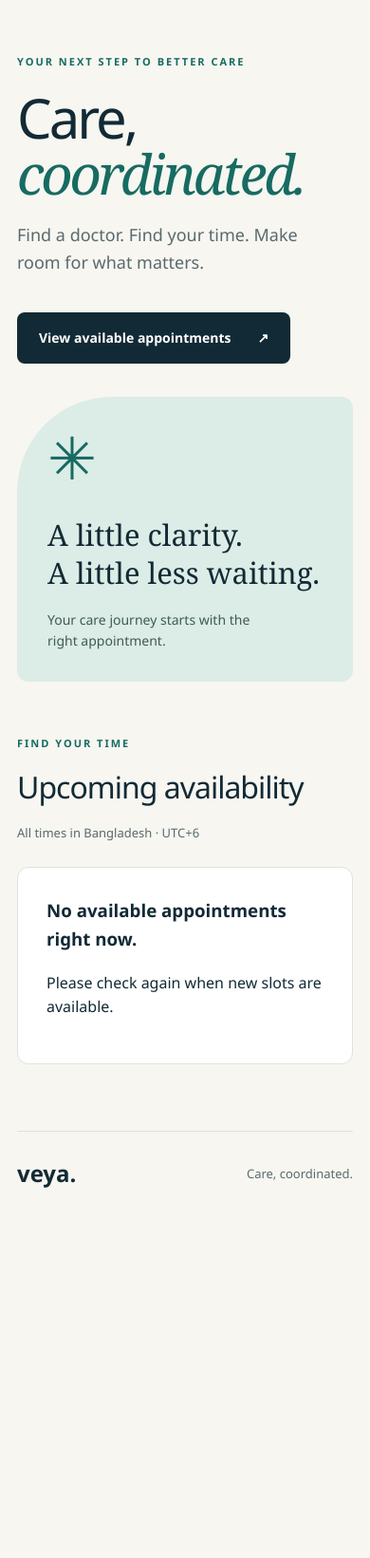
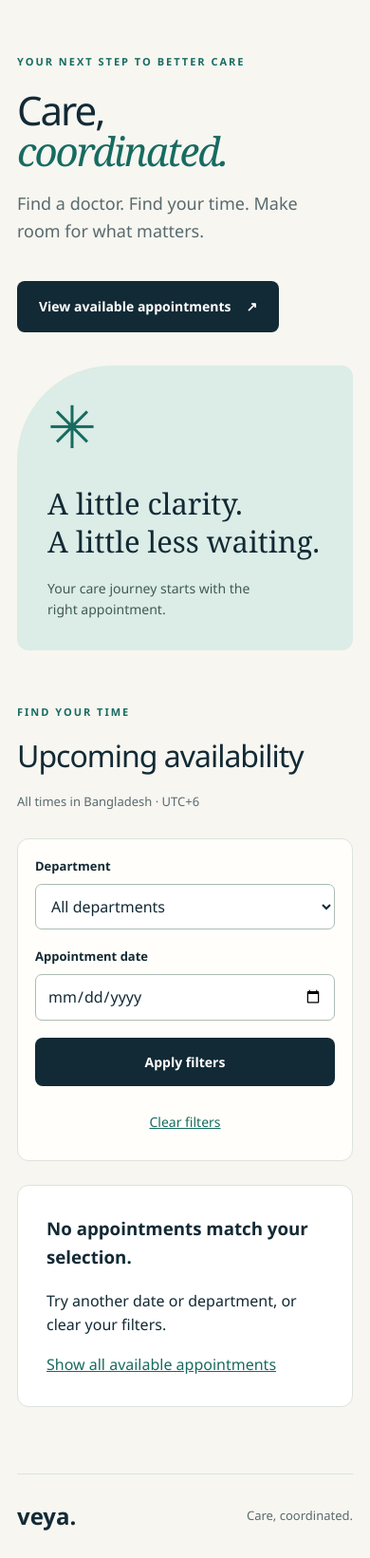
Before and after one commit to constant6154/database_project_3210, a Python web app: template app/templates/home.html in a window 390 px wide. Shown: the part 100-1741 px from the top of the page at 95% size. Before the commit the page ends 1351 px from the top, so only its background shows below. Run offline with Jinja, Linux system fonts and the light colour scheme; the template is opened without the code that fills it, so the values that code supplies are empty.

Commit message:
Add department and date filters with responsive controls

```diff
--- a/app/static/style.css
+++ b/app/static/style.css
@@ -339,3 +339,131 @@ footer {
         scroll-behavior: auto;
     }
 }
+
+
+.filters {
+    display: grid;
+    grid-template-columns: minmax(0, 1fr) minmax(0, 1fr) auto;
+    align-items: end;
+    gap: 18px;
+    margin-top: 28px;
+    padding: 22px;
+    background: #fffefa;
+    border: 1px solid var(--line);
+    border-radius: 12px;
+}
+
+.filter-field {
+    min-width: 0;
+}
+
+.filter-field label {
+    display: block;
+    margin-bottom: 8px;
+    font-size: 13px;
+    font-weight: 600;
+}
+
+.filter-field select,
+.filter-field input {
+    display: block;
+    width: 100%;
+    min-width: 0;
+    min-height: 48px;
+    padding: 10px 12px;
+    border: 1px solid #abbcb5;
+    border-radius: 7px;
+    background: white;
+    color: var(--navy);
+    font: inherit;
+    font-size: 16px;
+}
+
+.filter-actions {
+    display: flex;
+    align-items: center;
+    flex-wrap: wrap;
+    gap: 16px;
+}
+
+.filter-submit {
+    margin-top: 0;
+    min-height: 48px;
+    border: 0;
+    cursor: pointer;
+    justify-content: center;
+    font-family: inherit;
+}
+
+.filter-actions .text-link {
+    display: inline-flex;
+    align-items: center;
+    min-height: 44px;
+    font-size: 14px;
+}
+
+button:focus-visible,
+select:focus-visible,
+input:focus-visible {
+    outline: 3px solid var(--teal);
+    outline-offset: 3px;
+}
+
+.hero > *,
+.slot-card {
+    min-width: 0;
+}
+
+.slot-card h3,
+.department {
+    overflow-wrap: anywhere;
+}
+
+.card-footer {
+    flex-wrap: wrap;
+}
+
+@media (max-width: 1000px) {
+    .filters {
+        grid-template-columns: repeat(2, minmax(0, 1fr));
+    }
+
+    .filter-actions {
+        grid-column: 1 / -1;
+    }
+}
+
+@media (max-width: 700px) {
+    .filters {
+        grid-template-columns: minmax(0, 1fr);
+        padding: 18px;
+    }
+
+    .filter-actions {
+        flex-direction: column;
+        align-items: stretch;
+    }
+
+    .filter-actions .text-link {
+        justify-content: center;
+    }
+
+    .site-header,
+    footer {
+        flex-wrap: wrap;
+    }
+
+    .summary {
+        gap: 12px 20px;
+    }
+
+    h1 {
+        font-size: clamp(42px, 10vw, 58px);
+        letter-spacing: -2px;
+    }
+
+    .hero .button {
+        max-width: 100%;
+        gap: 16px;
+    }
+}
--- a/app/templates/home.html
+++ b/app/templates/home.html
@@ -46,12 +46,61 @@
                 <p class="timezone">All times in Bangladesh · UTC+6</p>
             </div>
 
+
+                        <form class="filters"
+                  method="get"
+                  action="{{ url_for('home') }}#availability">
+
+                <div class="filter-field">
+                    <label for="department">Department</label>
+                    <select id="department" name="department">
+                        <option value="">All departments</option>
+                        {% for department in departments %}
+                            <option value="{{ department }}"
+                                {% if department == selected_department %}
+                                    selected
+                                {% endif %}>
+                                {{ department }}
+                            </option>
+                        {% endfor %}
+                    </select>
+                </div>
+
+                <div class="filter-field">
+                    <label for="appointment-date">Appointment date</label>
+                    <input id="appointment-date"
+                           type="date"
+                           name="date"
+                           value="{{ selected_date }}">
+                </div>
+
+                <div class="filter-actions">
+                    <button class="button filter-submit" type="submit">
+                        Apply filters
+                    </button>
+                    <a class="text-link"
+                       href="{{ url_for('home') }}#availability">
+                        Clear filters
+                    </a>
+                </div>
+            </form>
+
             {% if error %}
                 <div class="message" role="alert">
                     <h3>Availability is temporarily unavailable.</h3>
                     <p>Please try again in a moment.</p>
                     <a class="text-link" href="{{ url_for('home') }}">
                         Try again ↗
+                    </a>
+                </div>
+
+                        {% elif filter_error %}
+                <div class="message" role="alert">
+                    <h3>Please check your filters.</h3>
+                    <p>{{ filter_error }}</p>
+                    <a class="text-link"
+                       href="{{ url_for('home') }}#availability">
+                        Clear filters
                     </a>
                 </div>
             {% elif slots %}
@@ -93,8 +142,12 @@
                 </p>
             {% else %}
                 <div class="message">
-                    <h3>No available appointments right now.</h3>
-                    <p>Please check again when new slots are available.</p>
+                    <h3>No appointments match your selection.</h3>
+                    <p>Try another date or department, or clear your filters.</p>
+                    <a class="text-link"
+                       href="{{ url_for('home') }}#availability">
+                        Show all available appointments
+                    </a>
                 </div>
             {% endif %}
         </section>
```
Also changed, not shown: app/__init__.py (+100 -34 lines).
